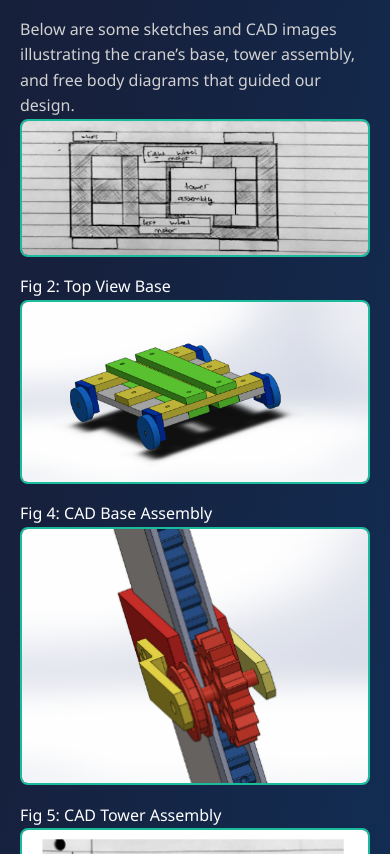
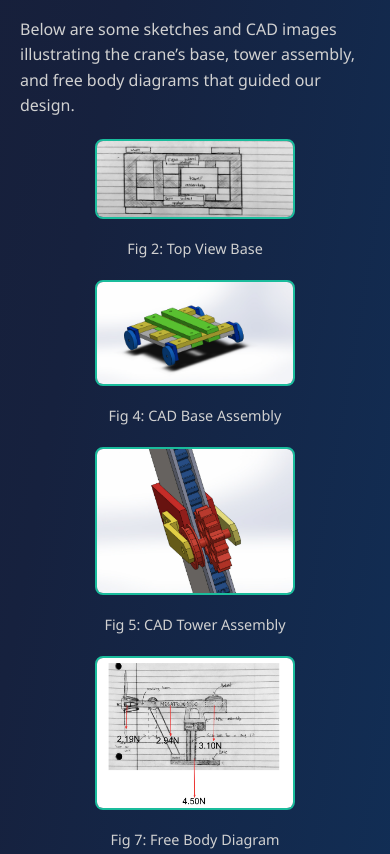
Before and after one commit to shazil343/crane-design, a plain HTML site: page index.html in a window 390 px wide. Shown: the part 2874-3728 px from the top of the page. Drawn offline with Linux system fonts and the light colour scheme.

Commit message:
Update style.css

```diff
--- a/style.css
+++ b/style.css
@@ -65,24 +65,27 @@ section ul, section ol {
   margin-bottom: 10px;
 }
 
-/* TECHNOLOGIES USED SECTION */
-.tech-icons {
+/* GALLERY SECTION */
+.gallery {
   display: flex;
   flex-wrap: wrap;
   gap: 20px;
-  justify-content: center;
+  justify-content: center; /* horizontally aligns images */
+  margin-top: 20px;
 }
 
-.tech {
+.gallery figure {
   display: flex;
   flex-direction: column;
   align-items: center;
+  max-width: 300px; /* limit figure width so they don't stretch too large */
 }
 
-.tech-icon {
-  width: 50px;
-  height: 50px;
-  margin-bottom: 5px;
+.gallery figcaption {
+  font-size: 0.9rem;
+  color: #d1d1d1;
+  margin-top: 8px;
+  text-align: center;
 }
 
 /* LINKS SECTION */
@@ -130,8 +133,7 @@ footer {
   section p, section ul, section ol, .btn {
     font-size: 1rem;
   }
-  .tech-icons {
-    flex-direction: column;
-    align-items: center;
+  .gallery figure {
+    max-width: 200px;
   }
 }
```
